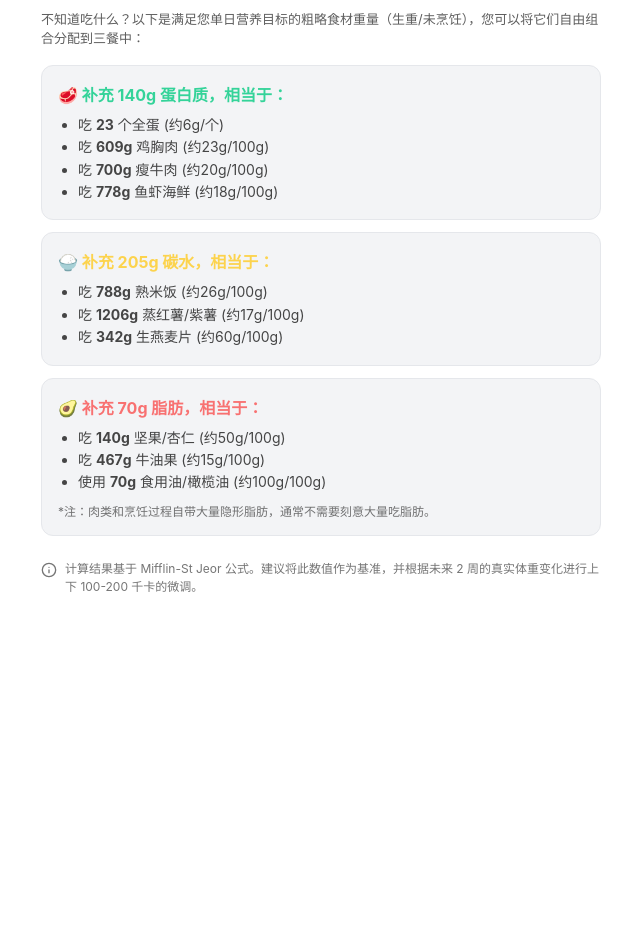
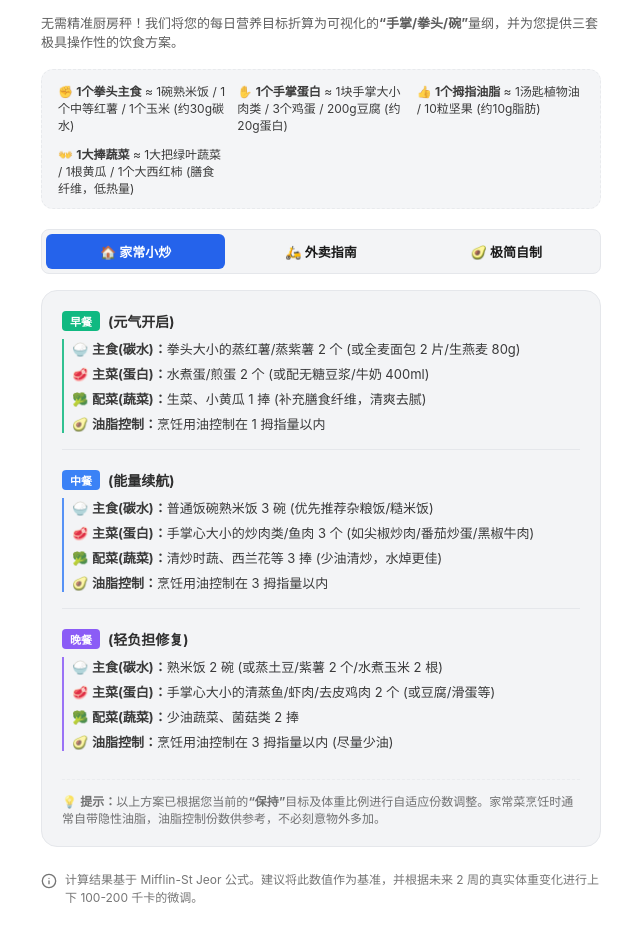
Before and after one commit to ZhaiShuangpo/Workout, a React (Vite) app in the folder fitness-pwa/: page /nutrition in a window 1280 px wide. Shown: the part 800-1742 px from the top of the page, without its empty margins (319-959 px from the left). Before the commit the page ends 1486 px from the top, so only its background shows below. Built offline with nearby package versions, Linux system fonts and the light colour scheme.

Commit message:
feat: upgrade Nutrition page with visual household-measure meal plans

```diff
--- a/fitness-pwa/src/pages/NutritionPage.tsx
+++ b/fitness-pwa/src/pages/NutritionPage.tsx
@@ -21,6 +21,7 @@ export function NutritionPage() {
   const [weight, setWeight] = useState<number>(() => getInitialState('weight', 70));
   const [activity, setActivity] = useState<number>(() => getInitialState('activity', 1.2));
   const [goal, setGoal] = useState<'cut' | 'maintain' | 'bulk'>(() => getInitialState('goal', 'maintain'));
+  const [selectedTab, setSelectedTab] = useState<'home' | 'takeout' | 'minimal'>('home');
 
   // Mifflin-St Jeor Equation
   let bmr = (10 * weight) + (6.25 * height) - (5 * age);
@@ -53,6 +54,157 @@ export function NutritionPage() {
       gender, age, height, weight, activity, goal
     }));
   }, [gender, age, height, weight, activity, goal]);
+
+  const renderMealsPlan = () => {
+    // 换算手掌/拳头/碗等单位
+    const proteinPortions = Math.max(3, Math.round(protein / 20));
+    const carbPortions = Math.max(3, Math.round(carbs / 30));
+    const fatPortions = Math.max(2, Math.round(fat / 10));
+
+    // 动态分餐比例：早餐 25%, 午餐 40%, 晚餐 35%
+    const pB = Math.max(1, Math.round(proteinPortions * 0.25));
+    const pL = Math.max(1, Math.round(proteinPortions * 0.4));
+    const pD = Math.max(1, proteinPortions - pB - pL);
+
+    const cB = Math.max(1, Math.round(carbPortions * 0.25));
+    const cL = Math.max(1, Math.round(carbPortions * 0.4));
+    const cD = Math.max(1, carbPortions - cB - cL);
+
+    const fB = Math.max(1, Math.round(fatPortions * 0.2));
+    const fL = Math.max(1, Math.round(fatPortions * 0.4));
+    const fD = Math.max(1, fatPortions - fB - fL);
+
+    const mealStyle = {
+      display: 'flex',
+      flexDirection: 'column' as const,
+      gap: '8px',
+      borderBottom: '1px solid var(--border-color)',
+      paddingBottom: '16px'
+    };
+
+    const mealHeaderStyle = {
+      display: 'flex',
+      alignItems: 'center',
+      gap: '8px',
+      fontWeight: 'bold',
+      fontSize: '15px'
+    };
+
+    const badgeStyle = (bgColor: string) => ({
+      padding: '2px 8px',
+      borderRadius: '4px',
+      color: '#fff',
+      fontSize: '11px',
+      backgroundColor: bgColor
+    });
+
+    interface MealPlanItem {
+      title: string;
+      badgeColor: string;
+      staple: string;
+      protein: string;
+      vegetable?: string;
+      fat?: string;
+    }
+
+    const targetList: MealPlanItem[] = {
+      home: [
+        {
+          title: '早餐 (元气开启)',
+          badgeColor: '#10b981',
+          staple: `拳头大小的蒸红薯/蒸紫薯 ${cB} 个 (或全麦面包 ${cB} 片/生燕麦 ${Math.round(cB * 40)}g)`,
+          protein: `水煮蛋/煎蛋 ${pB} 个 (或配无糖豆浆/牛奶 ${Math.round(pB * 200)}ml)`,
+          vegetable: `生菜、小黄瓜 1 捧 (补充膳食纤维，清爽去腻)`,
+          fat: `烹饪用油控制在 ${fB} 拇指量以内`
+        },
+        {
+          title: '中餐 (能量续航)',
+          badgeColor: '#3b82f6',
+          staple: `普通饭碗熟米饭 ${cL} 碗 (优先推荐杂粮饭/糙米饭)`,
+          protein: `手掌心大小的炒肉类/鱼肉 ${pL} 个 (如尖椒炒肉/番茄炒蛋/黑椒牛肉)`,
+          vegetable: `清炒时蔬、西兰花等 ${Math.max(2, cL)} 捧 (少油清炒，水焯更佳)`,
+          fat: `烹饪用油控制在 ${fL} 拇指量以内`
+        },
+        {
+          title: '晚餐 (轻负担修复)',
+          badgeColor: '#8b5cf6',
+          staple: `熟米饭 ${cD} 碗 (或蒸土豆/紫薯 ${cD} 个/水煮玉米 ${cD} 根)`,
+          protein: `手掌心大小的清蒸鱼/虾肉/去皮鸡肉 ${pD} 个 (或豆腐/滑蛋等)`,
+          vegetable: `少油蔬菜、菌菇类 2 捧`,
+          fat: `烹饪用油控制在 ${fD} 拇指量以内 (尽量少油)`
+        }
+      ],
+      takeout: [
+        {
+          title: '早餐 (便利店优选)',
+          badgeColor: '#10b981',
+          staple: `中等包子/烧麦 ${cB} 个 (或全麦三明治 1 份)`,
+          protein: `茶叶蛋 ${pB} 个 + 无糖豆浆/脱脂牛奶 1 杯`,
+          vegetable: `小番茄/圣女果 1 盒`
+        },
+        {
+          title: '中餐 (快餐自选/盖饭)',
+          badgeColor: '#3b82f6',
+          staple: `盖饭/自选餐主食米饭 ${cL} 碗 (叮嘱商家少浇汤汁)`,
+          protein: `手掌大的肉类主菜 ${pL} 份 (如小炒鸡/牛肉，吃前可用清水涮去表面油分)`,
+          vegetable: `白灼生菜/菜心 1-2 份`
+        },
+        {
+          title: '晚餐 (轻食/面点)',
+          badgeColor: '#8b5cf6',
+          staple: `牛肉面/汤粉中的主食 ${cD} 碗 (少喝汤，避免盐分超标)`,
+          protein: `酱牛肉/去皮鸡腿/煎豆腐 ${pD} 份 (或点一份沙拉选择鸡胸/虾仁配低卡醋汁)`,
+          vegetable: `沙拉菜/面里配菜 2 捧`
+        }
+      ],
+      minimal: [
+        {
+          title: '早餐 (快手燕麦)',
+          badgeColor: '#10b981',
+          staple: `燕麦片 ${Math.round(cB * 40)}g (温水/牛奶冲泡)`,
+          protein: `水煮蛋/荷包蛋 ${pB} 个`
+        },
+        {
+          title: '中餐 (快手简餐)',
+          badgeColor: '#3b82f6',
+          staple: `水煮红薯/紫薯 ${cL} 个 (或即食玉米 ${cL} 根)`,
+          protein: `即食无油鸡胸肉/水浸吞拿鱼罐头 ${pL} 块 (约 ${Math.round(pL * 100)}g)`,
+          vegetable: `水焯西兰花/生菜 ${Math.max(2, cL)} 捧 (无需调料或仅加极少低钠酱油)`
+        },
+        {
+          title: '晚餐 (蒸煮减负)',
+          badgeColor: '#8b5cf6',
+          staple: `水煮土豆/南瓜 ${cD} 个`,
+          protein: `无油香煎豆腐/水煮虾仁/去皮鸡腿肉 ${pD} 个`,
+          vegetable: `凉拌黄瓜/生吃大西红柿 2 捧`
+        }
+      ]
+    }[selectedTab];
+
+    return (
+      <div style={{ display: 'flex', flexDirection: 'column', gap: '20px' }}>
+        {targetList.map((meal, index) => (
+          <div key={index} style={index === targetList.length - 1 ? { ...mealStyle, borderBottom: 'none', paddingBottom: 0 } : mealStyle}>
+            <div style={mealHeaderStyle}>
+              <span style={badgeStyle(meal.badgeColor)}>{meal.title.split(' ')[0]}</span>
+              <span style={{ fontSize: '14px', opacity: 0.9 }}>{meal.title.split(' ')[1]}</span>
+            </div>
+            <div style={{ fontSize: '13px', opacity: 0.85, display: 'flex', flexDirection: 'column', gap: '6px', paddingLeft: '8px', borderLeft: `2px solid ${meal.badgeColor}` }}>
+              <div>🍚 <b>主食(碳水)：</b>{meal.staple}</div>
+              <div>🥩 <b>主菜(蛋白)：</b>{meal.protein}</div>
+              {meal.vegetable && <div>🥦 <b>配菜(蔬菜)：</b>{meal.vegetable}</div>}
+              {meal.fat && <div>🥑 <b>油脂控制：</b>{meal.fat}</div>}
+            </div>
+          </div>
+        ))}
+
+        {/* 温馨提示 */}
+        <div style={{ fontSize: '12px', opacity: 0.6, marginTop: '8px', borderTop: '1px dashed var(--border-color)', paddingTop: '12px' }}>
+          💡 <b>提示：</b>以上方案已根据您当前的<b>“{goal === 'cut' ? '减脂' : goal === 'bulk' ? '增肌' : '保持'}”</b>目标及体重比例进行自适应份数调整。家常菜烹饪时通常自带隐性油脂，油脂控制份数供参考，不必刻意物外多加。
+        </div>
+      </div>
+    );
+  };
 
   return (
     <div style={{ padding: '20px' }}>
@@ -181,45 +333,82 @@ export function NutritionPage() {
         </div>
       </div>
 
-      {/* 食物等量参考 */}
-      <div style={{ marginTop: '24px' }}>
+      {/* 饮食方案推荐 */}
+      <div style={{ marginTop: '28px' }}>
         <h3 style={{ margin: '0 0 16px 0', fontSize: '18px', display: 'flex', alignItems: 'center', gap: '6px' }}>
-          <Utensils size={18} color="var(--primary-color)" /> 食物等量参考 (小白指南)
+          <Utensils size={18} color="var(--primary-color)" /> 实用的手掌/拳头量化膳食方案
         </h3>
         <p style={{ fontSize: '13px', opacity: 0.7, marginBottom: '16px', lineHeight: 1.5 }}>
-          不知道吃什么？以下是满足您单日营养目标的粗略食材重量（生重/未烹饪），您可以将它们自由组合分配到三餐中：
+          无需精准厨房秤！我们将您的每日营养目标折算为可视化的<b>“手掌/拳头/碗”</b>量纲，并为您提供三套极具操作性的饮食方案。
         </p>
 
-        {/* 蛋白质参考 */}
-        <div style={{ backgroundColor: 'var(--surface-color)', padding: '16px', borderRadius: '12px', border: '1px solid var(--border-color)', marginBottom: '12px' }}>
-          <div style={{ fontWeight: 'bold', color: '#34d399', marginBottom: '8px' }}>🥩 补充 {macros.protein}g 蛋白质，相当于：</div>
-          <ul style={{ margin: 0, paddingLeft: '20px', fontSize: '14px', opacity: 0.8, lineHeight: 1.6 }}>
-            <li>吃 <strong>{Math.round(macros.protein / 6)}</strong> 个全蛋 (约6g/个)</li>
-            <li>吃 <strong>{Math.round((macros.protein / 23) * 100)}g</strong> 鸡胸肉 (约23g/100g)</li>
-            <li>吃 <strong>{Math.round((macros.protein / 20) * 100)}g</strong> 瘦牛肉 (约20g/100g)</li>
-            <li>吃 <strong>{Math.round((macros.protein / 18) * 100)}g</strong> 鱼虾海鲜 (约18g/100g)</li>
-          </ul>
+        {/* 量纲图例指南 */}
+        <div style={{
+          backgroundColor: 'var(--surface-color)',
+          padding: '12px 16px',
+          borderRadius: '12px',
+          border: '1px dashed var(--border-color)',
+          marginBottom: '20px',
+          display: 'grid',
+          gridTemplateColumns: 'repeat(auto-fit, minmax(140px, 1fr))',
+          gap: '12px',
+          fontSize: '12px',
+          opacity: 0.85
+        }}>
+          <div>✊ <b>1个拳头主食</b> ≈ 1碗熟米饭 / 1个中等红薯 / 1个玉米 (约30g碳水)</div>
+          <div>✋ <b>1个手掌蛋白</b> ≈ 1块手掌大小肉类 / 3个鸡蛋 / 200g豆腐 (约20g蛋白)</div>
+          <div>👍 <b>1个拇指油脂</b> ≈ 1汤匙植物油 / 10粒坚果 (约10g脂肪)</div>
+          <div>👐 <b>1大捧蔬菜</b> ≈ 1大把绿叶蔬菜 / 1根黄瓜 / 1个大西红柿 (膳食纤维，低热量)</div>
         </div>
 
-        {/* 碳水参考 */}
-        <div style={{ backgroundColor: 'var(--surface-color)', padding: '16px', borderRadius: '12px', border: '1px solid var(--border-color)', marginBottom: '12px' }}>
-          <div style={{ fontWeight: 'bold', color: '#fcd34d', marginBottom: '8px' }}>🍚 补充 {macros.carbs}g 碳水，相当于：</div>
-          <ul style={{ margin: 0, paddingLeft: '20px', fontSize: '14px', opacity: 0.8, lineHeight: 1.6 }}>
-            <li>吃 <strong>{Math.round((macros.carbs / 26) * 100)}g</strong> 熟米饭 (约26g/100g)</li>
-            <li>吃 <strong>{Math.round((macros.carbs / 17) * 100)}g</strong> 蒸红薯/紫薯 (约17g/100g)</li>
-            <li>吃 <strong>{Math.round((macros.carbs / 60) * 100)}g</strong> 生燕麦片 (约60g/100g)</li>
-          </ul>
+        {/* 方案 Tab 切换 */}
+        <div style={{ display: 'flex', gap: '6px', marginBottom: '16px', backgroundColor: 'var(--surface-color)', padding: '4px', borderRadius: '8px', border: '1px solid var(--border-color)' }}>
+          <button
+            onClick={() => setSelectedTab('home')}
+            style={{
+              flex: 1, padding: '8px', borderRadius: '6px', border: 'none',
+              backgroundColor: selectedTab === 'home' ? 'var(--primary-color)' : 'transparent',
+              color: selectedTab === 'home' ? '#fff' : 'var(--text-color)',
+              fontWeight: 'bold', fontSize: '13px', cursor: 'pointer', transition: 'all 0.2s'
+            }}
+          >
+            🏠 家常小炒
+          </button>
+          <button
+            onClick={() => setSelectedTab('takeout')}
+            style={{
+              flex: 1, padding: '8px', borderRadius: '6px', border: 'none',
+              backgroundColor: selectedTab === 'takeout' ? 'var(--primary-color)' : 'transparent',
+              color: selectedTab === 'takeout' ? '#fff' : 'var(--text-color)',
+              fontWeight: 'bold', fontSize: '13px', cursor: 'pointer', transition: 'all 0.2s'
+            }}
+          >
+            🛵 外卖指南
+          </button>
+          <button
+            onClick={() => setSelectedTab('minimal')}
+            style={{
+              flex: 1, padding: '8px', borderRadius: '6px', border: 'none',
+              backgroundColor: selectedTab === 'minimal' ? 'var(--primary-color)' : 'transparent',
+              color: selectedTab === 'minimal' ? '#fff' : 'var(--text-color)',
+              fontWeight: 'bold', fontSize: '13px', cursor: 'pointer', transition: 'all 0.2s'
+            }}
+          >
+            🥑 极简自制
+          </button>
         </div>
 
-        {/* 脂肪参考 */}
-        <div style={{ backgroundColor: 'var(--surface-color)', padding: '16px', borderRadius: '12px', border: '1px solid var(--border-color)', marginBottom: '12px' }}>
-          <div style={{ fontWeight: 'bold', color: '#f87171', marginBottom: '8px' }}>🥑 补充 {macros.fat}g 脂肪，相当于：</div>
-          <ul style={{ margin: 0, paddingLeft: '20px', fontSize: '14px', opacity: 0.8, lineHeight: 1.6 }}>
-            <li>吃 <strong>{Math.round((macros.fat / 50) * 100)}g</strong> 坚果/杏仁 (约50g/100g)</li>
-            <li>吃 <strong>{Math.round((macros.fat / 15) * 100)}g</strong> 牛油果 (约15g/100g)</li>
-            <li>使用 <strong>{macros.fat}g</strong> 食用油/橄榄油 (约100g/100g)</li>
-          </ul>
-          <div style={{ fontSize: '12px', opacity: 0.6, marginTop: '8px' }}>*注：肉类和烹饪过程自带大量隐形脂肪，通常不需要刻意大量吃脂肪。</div>
+        {/* 方案内容展示 */}
+        <div style={{
+          backgroundColor: 'var(--surface-color)',
+          padding: '20px',
+          borderRadius: '16px',
+          border: '1px solid var(--border-color)',
+          display: 'flex',
+          flexDirection: 'column',
+          gap: '16px'
+        }}>
+          {renderMealsPlan()}
         </div>
       </div>
 
```
